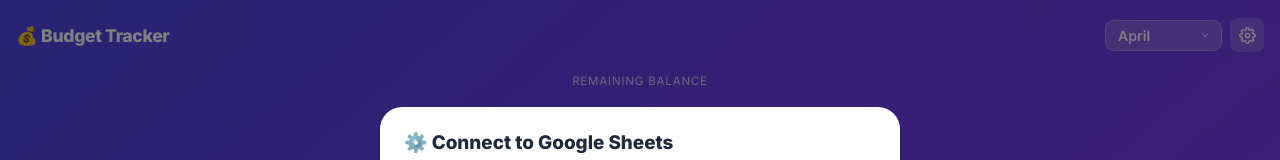
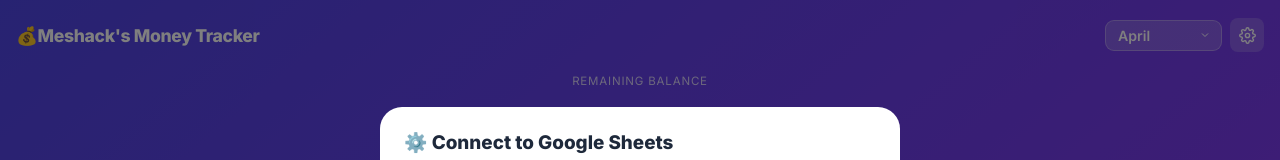
Before and after one commit to meshack122/MeBudget, a website: page index.html in a window 1280 px wide. Shown: the top 160 px of the page. Drawn offline with nearby package versions, Linux system fonts and the light colour scheme.

Commit message:
index.html

```diff
--- a/index.html
+++ b/index.html
@@ -332,7 +332,7 @@ body {
      ====================================================== -->
 <div class="header">
   <div class="header-top">
-    <div class="app-name">💰 Budget Tracker</div>
+    <div class="app-name">💰Meshack's Money Tracker</div>
     <div class="month-row">
       <select class="month-select" id="monthSelect" onchange="loadData()">
         <option value="Jan">January</option>
```
